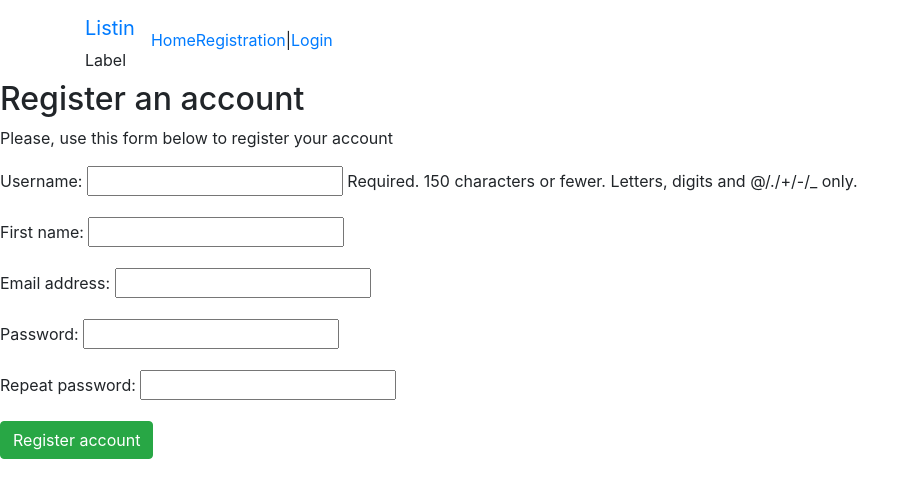
After one commit to popkovaleks/listin, a Django app: page /listin/register/ in a window 1280 px wide. The commit adds this page. Shown: the top 498 px of the page, without its empty margins (0-920 px from the left). Run offline with Django 3.2, Linux system fonts and the light colour scheme; some libraries are stand-ins or nearby versions.

Commit message:
registration added

```diff
--- a/list/listin/forms.py
+++ b/list/listin/forms.py
@@ -1,4 +1,6 @@
 from django import forms
+from django.contrib.auth.models import User
+
 
 from .models import Book, Author, Genre
 
@@ -19,3 +21,18 @@ class GenreForm(forms.ModelForm):
     class Meta:
         model = Genre
         fields = ('name',)
+
+class RegistrationForm(forms.ModelForm):
+
+    password = forms.CharField(label='Password', widget=forms.PasswordInput)
+    confirm_password = forms.CharField(label='Repeat password', widget=forms.PasswordInput)
+
+    class Meta:
+        model = User
+        fields = ('username', 'first_name', 'email')
+
+    def clean_password2(self):
+        cd = self.cleaned_data
+        if cd['password'] != cd['confirm_password']:
+            raise forms.ValidationError('Passwords don\'t match.')
+        return cd['confirm_password']
--- a/list/listin/templates/listin/base.html
+++ b/list/listin/templates/listin/base.html
@@ -20,6 +20,7 @@
                     <div class="collapse navbar-collapse" id="bs-example-navbar-collapse-1">
                         <ul class="nav navbar-nav">
                             <li><a href="{% url 'listin:index' %}">Home</a></li>
+                            <li class="last"><a href="{% url 'listin:register' %}">Registration</a>|<a href="{% url 'listin:login' %}">Login</a></li>
 
                         </ul>
                     </div>
--- /dev/null
+++ b/list/listin/templates/listin/register.html
@@ -0,0 +1,13 @@
+{% extends "listin/base.html" %}
+
+{% block title %}Register an account{% endblock %}
+
+{% block content %}
+    <h2>Register an account</h2>
+    <p>Please, use this form below to register your account</p>
+    <form method="POST" action="{% url 'listin:register' %}">
+        {{ form.as_p }}
+        {%csrf_token%}
+        <p><input type="submit" value="Register account"  class="save btn btn-success"></p>
+    </form>
+{% endblock %}
--- a/list/listin/urls.py
+++ b/list/listin/urls.py
@@ -10,4 +10,6 @@ urlpatterns = [
     path('new_book/', views.new_book, name='new_book'),
     path('new_author/', views.new_author, name='new_author'),
     path('accounts/', include('django.contrib.auth.urls')),
+    path('login/', views.login, name='login'),
+    path('register/', views.register, name='register'),
 ]
--- a/list/listin/views.py
+++ b/list/listin/views.py
@@ -1,11 +1,13 @@
+from django.http import request
 from django.http.response import HttpResponseRedirect
 from django.shortcuts import get_object_or_404, render
 from django.urls import reverse
 
 
 
+
 from .models import Book
-from .forms import AuthorForm, BookForm
+from .forms import AuthorForm, BookForm, RegistrationForm
 # Create your views here.
 
 
@@ -41,3 +43,19 @@ def new_author(request):
     else:
         form = AuthorForm()
     return render(request, 'listin/new_author.html', {'form': form})
+
+def login(request):
+    form = LoginForm()
+
+
+def register(request):
+    if request.method == 'POST':
+        form = RegistrationForm(request.POST)
+        if form.is_valid():
+            new_user = form.save(commit=False)
+            new_user.set_password(form.cleaned_data['password'])
+            new_user.save()
+            return render(request, 'listin/register_done.html', {'new_user': new_user})
+    else:
+        form = RegistrationForm()
+    return render(request, 'listin/register.html', {'form': form})
```
Also changed, not shown: list/listin/templates/listin/login.html (added).
